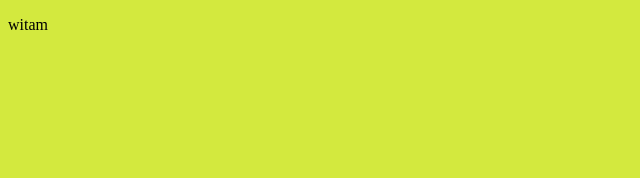
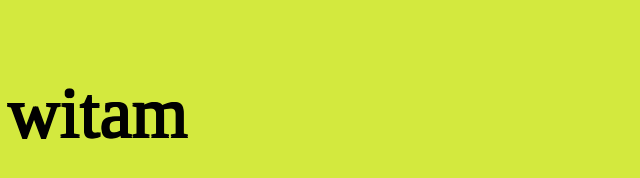
Before and after one commit to unicodeixixixi/chomikuj, a plain HTML site: page index.html in a window 1280 px wide. Shown: the whole page, without its empty margins (0-640 px from the left). Drawn offline with Linux system fonts and the light colour scheme.

Commit message:
Update index.html

```diff
--- a/index.html
+++ b/index.html
@@ -3,8 +3,9 @@
   <head>
     <title>Chomikowa strona witamwitameloelo</title>
     <link rel="stylesheet" type="text/css" href="Background.css">
+    <link rel="stylesheet" type="text/css" href="text-style.css">
   </head>
   <body>
-    <p>witam</p>
+    <p class="large-text">witam</p>
   </body>
 </html>
```
